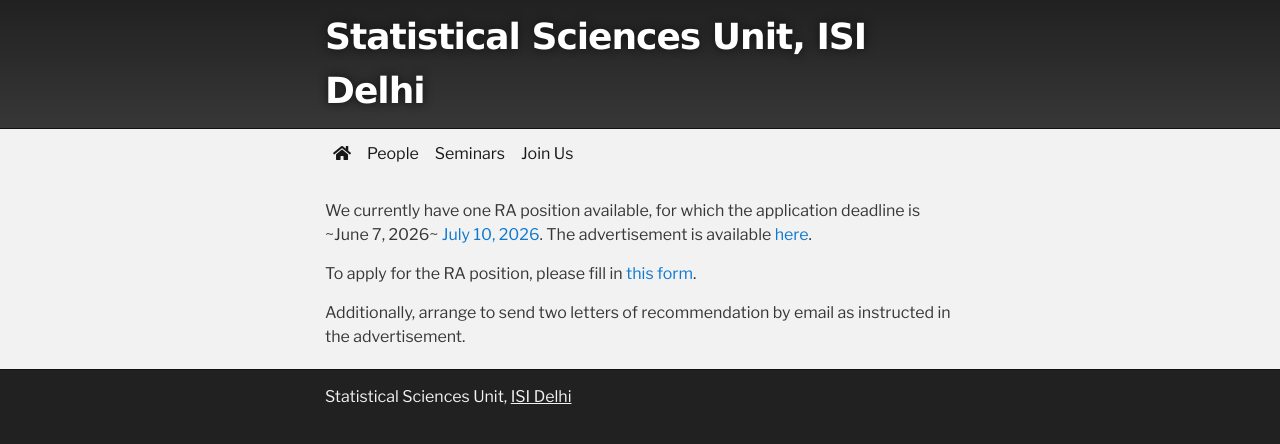
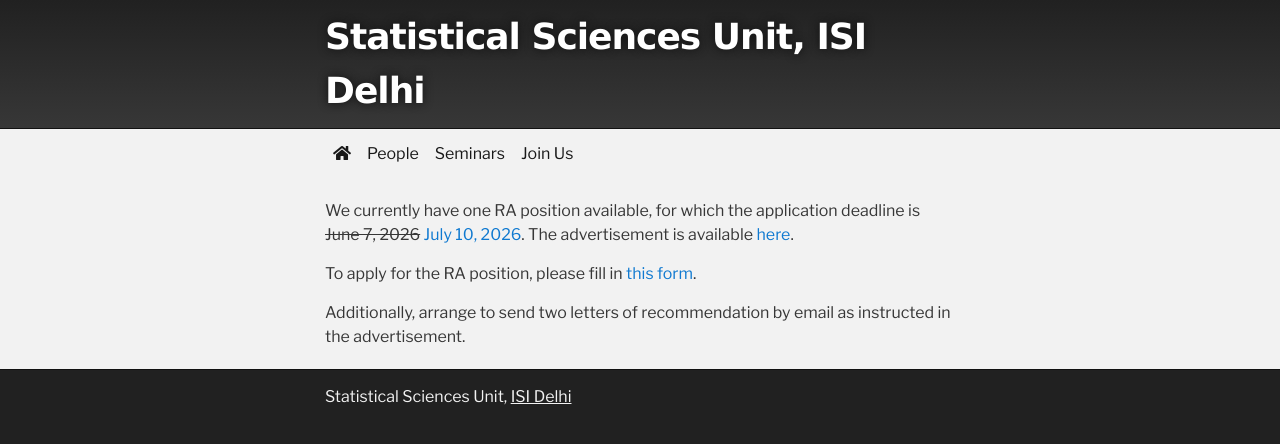
Before and after one commit to isid-statsu/isid-statsu.github.io, a Jekyll site: the page built from apply.md, in a window 1280 px wide. Shown: the top 444 px of the page. Built offline with Jekyll 4.4.1, drawn with Linux system fonts in a browser that asks for light colours; nearby versions of some CDN libraries.

```diff
--- a/apply.md
+++ b/apply.md
@@ -5,7 +5,7 @@ layout: default
 ---
 
 We currently have one RA position available, for which the application
-deadline is ~June 7, 2026~ [July 10, 2026](./documents/jobs/STATSUD-RA-17-2026-extension.pdf). The advertisement is available
+deadline is ~~June 7, 2026~~ [July 10, 2026](./documents/jobs/STATSUD-RA-17-2026-extension.pdf). The advertisement is available
 [here](./documents/jobs/STATSUD-RA-17-2026.pdf).
 
 To apply for the RA position, please fill in [this
```
